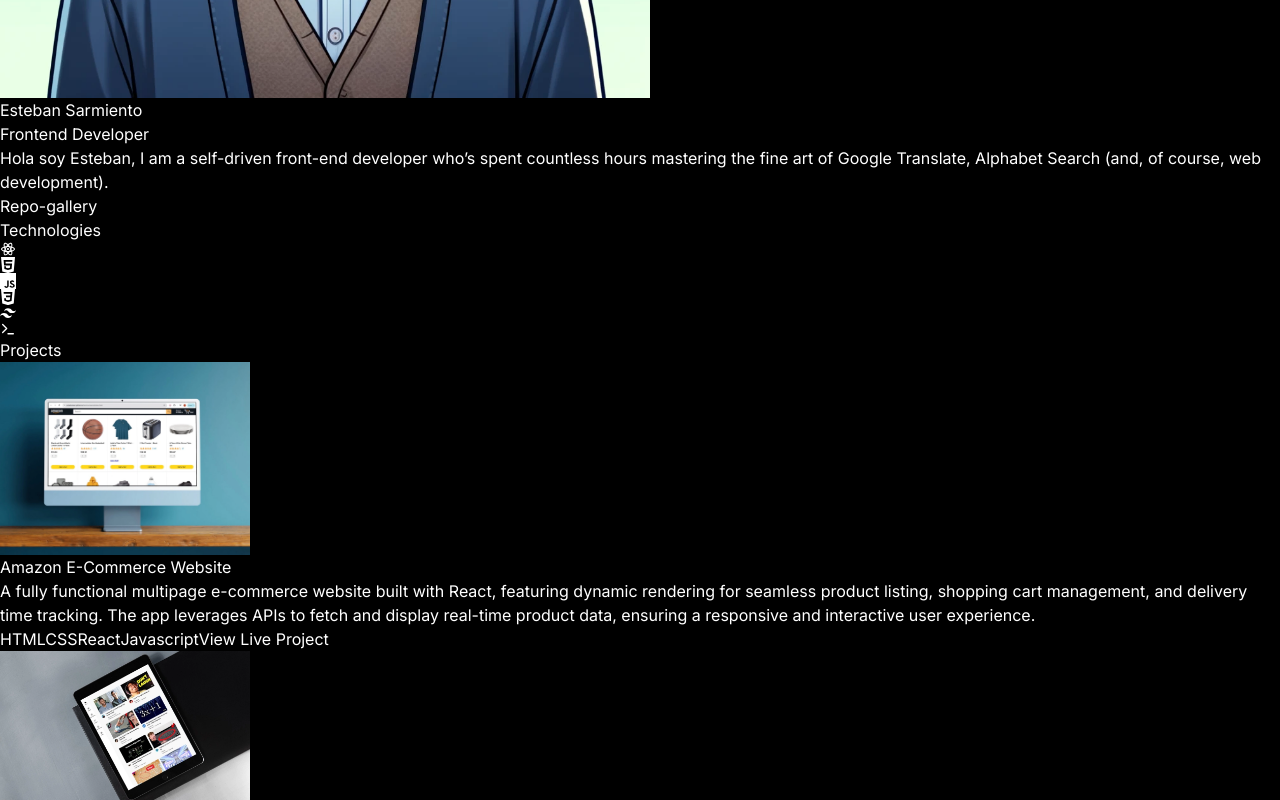
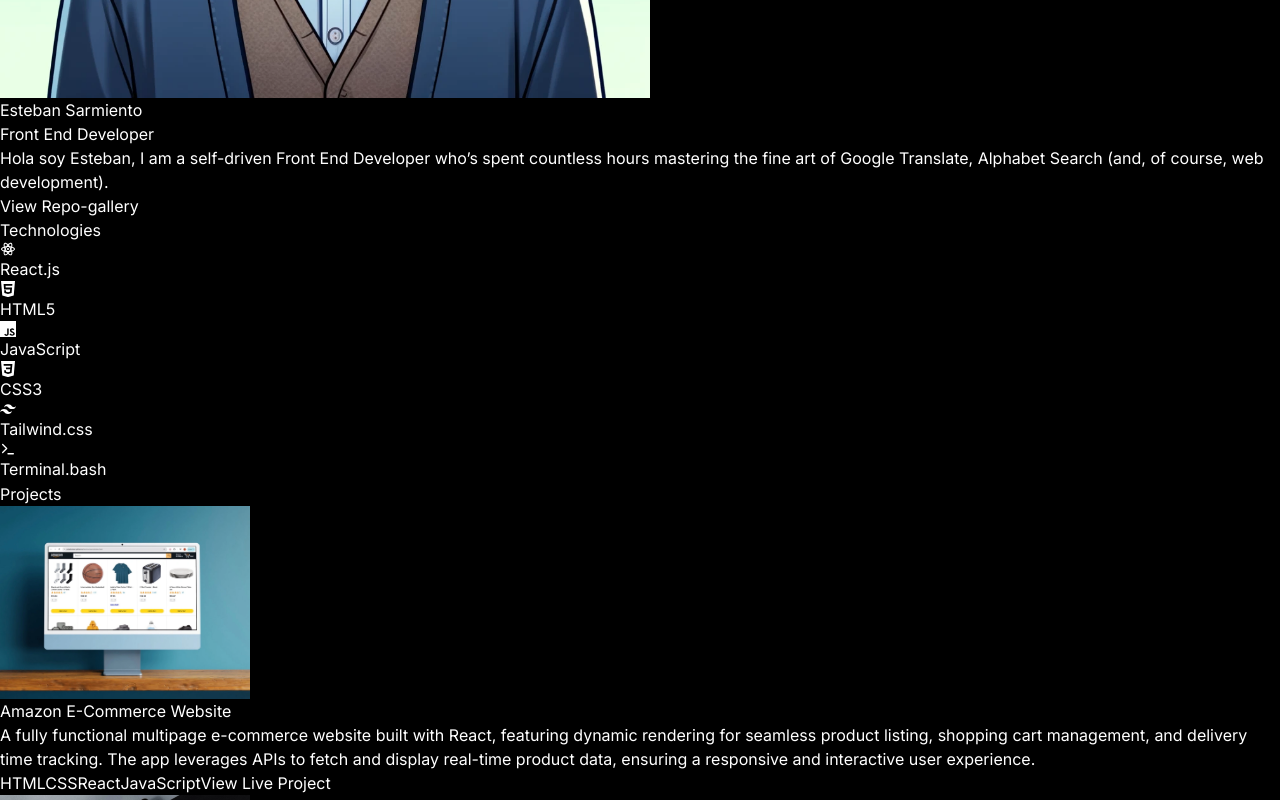
Before and after one commit to estebonbon/esteban-professional-portfolio, a React (Vite) app: page / in a window 1280 px wide. Shown: the part 640-1440 px from the top of the page. Built offline with nearby package versions, Linux system fonts and the light colour scheme.

Commit message:
Added tooltips to the technologies

```diff
--- a/package.json
+++ b/package.json
@@ -3,7 +3,8 @@
   "private": true,
   "version": "0.0.0",
   "type": "module",
-  "homepage": "https://estebonbon.github.io/esteban-professional-portfolio/",
+  "homepage": "https://estebancodecity.com",
+
   "scripts": {
     "dev": "vite",
     "build": "vite build",
--- a/src/components/hero.jsx
+++ b/src/components/hero.jsx
@@ -47,14 +47,14 @@
                   variants={childVariants}>Esteban Sarmiento</motion.h1>
                   <motion.span
                   className="bg-gradient-to-t bg-[rgb(136,252,226)] bg-clip-text text-3xl tracking-tight text-transparent"
-                  variants={childVariants}>Frontend Developer</motion.span>
+                  variants={childVariants}>Front End Developer</motion.span>
                   <motion.p
                   className="my-2 max-w-lg /* sets a limimi */ py-6 text-xl leading-relaxed tracking-tighter /* leading is for line spacing */"
                   variants={childVariants}>
                     {HERO_CONTENT}
                   </motion.p>
-                  <motion.a href="https://estebonbon.github.io/repo-gallery/" target="_blank" rel="noopener noreferrer"  className="bg-white rounded-full p-4 text-sm text-stone-800 mb-10"
-                  variants={childVariants}> Repo-gallery </motion.a>
+                  <motion.a href="https://estebonbon.github.io/repo-gallery/" target="_blank" rel="noopener noreferrer"  className="bg-white rounded-full p-4 text-sm text-stone-900 mb-10 hover:bg-stone-300 font-bold"
+                  variants={childVariants}> View Repo-gallery </motion.a>
                 </motion.div>
             </div>
         </div> {/* Inside the flex container paramaters */}
--- a/src/components/technologies.jsx
+++ b/src/components/technologies.jsx
@@ -34,42 +34,60 @@
                   initial="initial"
                   animate="animate"
                   variants={iconVariants(4)}>
-                  <RiReactjsLine className="text-7xl text-cyan-400" />
+                  <RiReactjsLine className="text-7xl text-cyan-400 peer" />
+                  <span className="absolute top px-2 py-1 text-sm bg-gray-800 text-white rounded opacity-0 peer-hover:bg-cyan-500 peer-hover:text-black peer-hover:opacity-100">
+                    React.js
+                  </span>
               </motion.div>
               <motion.div
                   initial="initial"
                   animate="animate"
                   variants={iconVariants(4)}
                   className="p-4">
-                  <SiHtml5 className="text-7xl text-orange-500" />
+                  <SiHtml5 className="text-7xl text-orange-500 peer" />
+                  <span className="absolute bottom-[-20px] right-[20px] px-2 py-1 text-sm bg-gray-800 text-white rounded  opacity-0 peer-hover:bg-orange-500 peer-hover:text-black peer-hover:opacity-100">
+                    HTML5
+                  </span>
               </motion.div>
               <motion.div
                   initial="initial"
                   animate="animate"
                   variants={iconVariants(4)}
                   className="p-4">
-                  <SiJavascript className="text-7xl text-yellow-400" />
+                  <SiJavascript className="text-7xl text-yellow-400 peer" />
+                  <span className="absolute bottom-[-21px] right-[8px] px-2 py-1 text-sm bg-gray-800 text-white rounded opacity-0 peer-hover:bg-yellow-400 peer-hover:text-black peer-hover:opacity-100">
+                    JavaScript
+                  </span>
               </motion.div>
               <motion.div
                   initial="initial"
                   animate="animate"
                   variants={iconVariants(4)}
                   className="p-4">
-                  <SiCss3 className="text-7xl text-blue-500" />
+                  <SiCss3 className="text-7xl text-blue-500 peer" />
+                  <span className="absolute bottom-[-21px] left-[26px] top px-2 py-1 text-sm bg-gray-800 text-white rounded opacity-0 peer-hover:bg-blue-500 peer-hover:text-black peer-hover:opacity-100">
+                    CSS3
+                  </span>
               </motion.div>
               <motion.div
                   initial="initial"
                   animate="animate"
                   variants={iconVariants(4)}
                   className="p-4">
-                  <SiTailwindcss className="text-7xl text-teal-500" />
+                  <SiTailwindcss className="text-7xl text-teal-500 peer" />
+                  <span className="absolute bottom-[-8px] left-[1px] px-2 py-1 text-sm bg-gray-800 text-white rounded opacity-0 peer-hover:bg-teal-500 peer-hover:text-black peer-hover:opacity-100">
+                    Tailwind.css
+                  </span>
               </motion.div>
               <motion.div
                   initial="initial"
                   animate="animate"
                   variants={iconVariants(4)}
                   className="p-4">
-                  <FiTerminal className="text-7xl text-green-500" />
+                  <FiTerminal className="text-7xl text-green-500 peer" />
+                  <span className="absolute bottom-[-10px] right-[-1px] top px-2 py-1 text-sm bg-gray-800 text-white rounded opacity-0 peer-hover:bg-green-500 peer-hover:text-black peer-hover:opacity-100">
+                    Terminal.bash
+                  </span>
               </motion.div>
       </motion.div>
     </div>
--- a/src/constants/index.js
+++ b/src/constants/index.js
@@ -3,10 +3,10 @@
 import project3 from "../assets/projects/new-notes.webp";
 import project4 from "../assets/projects/unplugged-retreat.webp";
 
-export const HERO_CONTENT = `Hola soy Esteban, I am a self-driven front-end developer who’s spent countless hours mastering the fine art of Google Translate, Alphabet Search (and, of course, web development).`;
+export const HERO_CONTENT = `Hola soy Esteban, I am a self-driven Front End Developer who’s spent countless hours mastering the fine art of Google Translate, Alphabet Search (and, of course, web development).`;
 
 export const ABOUT_TEXT = [
-  `Hello! I’m Esteban, a front-end developer based in Ontario, Canada. My coding journey began in high school with VEX Robotics and Arduino projects, sparking my curiosity for problem-solving. Inspired by a coding BootCamp and creators like Mark Rober, I discovered my passion for blending creativity and technology to build impactful projects.`,
+  `Hello! I’m Esteban, a Front End Developer based in Ontario, Canada. My coding journey began in high school with VEX Robotics and Arduino projects, sparking my curiosity for problem-solving. Inspired by a coding BootCamp and creators like Mark Rober, I discovered my passion for blending creativity and technology to build impactful projects.`,
   `When I’m not coding, you’ll find me with my Les Paul guitar and Blues Junior Deluxe amp, crafting "bedroom concerts" or experimenting with new tunes. I also value spending time with family and friends, as these relationships fuel my creativity and motivation.`,
   `Before tech, I worked carpentry, landscaping, and hospitality roles that shaped my resilience, teamwork, and presentation skills. I’m ready to channel these strengths into a tech environment as a creative and solutions oriented professional.`,
 ];
@@ -22,7 +22,7 @@
   },
   {
     year: "2022 - 2023",
-    role: "Frontend Developer",
+    role: "Front End Developer",
     company: "Adobe",
     description: `Designed and developed user interfaces for web applications using Next.js and React. Worked closely with backend developers to integrate frontend components with Node.js APIs. Implemented responsive designs and optimized frontend performance.`,
     technologies: ["HTML", "CSS", "Vue.js", "mySQL"],
@@ -49,7 +49,7 @@
     image: project1,
     description:
       "A fully functional multipage e-commerce website built with React, featuring dynamic rendering for seamless product listing, shopping cart management, and delivery time tracking. The app leverages APIs to fetch and display real-time product data, ensuring a responsive and interactive user experience.",
-    technologies: ["HTML", "CSS", "React", "Javascript"],
+    technologies: ["HTML", "CSS", "React", "JavaScript"],
     livePage: "https://estebonbon.github.io/mock-amazon/index.html",
   },
   {
@@ -57,7 +57,7 @@
     image: project2,
     description:
       "This project features a responsive design built with Flexbox and functioning anchor tags, mimicking the navigation experience of a live website.",
-    technologies: ["HTML", "CSS", "Javascript"],
+    technologies: ["HTML", "CSS", "JavaScript"],
     livePage: "https://estebonbon.github.io/youtube-clone-project/",
   },
   {
@@ -65,7 +65,7 @@
     image: project3,
     description:
       "A user-friendly note-taking app designed to save and store notes locally. By leveraging local storage, it ensures users notes remain accessible even after closing the browser.",
-    technologies: ["HTML", "CSS", "React", "Javascript"],
+    technologies: ["HTML", "CSS", "React", "JavaScript"],
     livePage: "https://estebonbon.github.io/react-sticky-notes-project/",
   },
   {
--- a/vite.config.js
+++ b/vite.config.js
@@ -7,5 +7,5 @@
   server: {
     historyApiFallback: true, // Ensures routing works for SPAs
   },
-  /* base: '/esteban-professional-portfolio/', // Replace with your GitHub repository name */
+  base: '/', // Replace with your GitHub repository name esteban-professional-portfolio
 });
```
Also changed, not shown: src/assets/projects/new-notes.webp.
